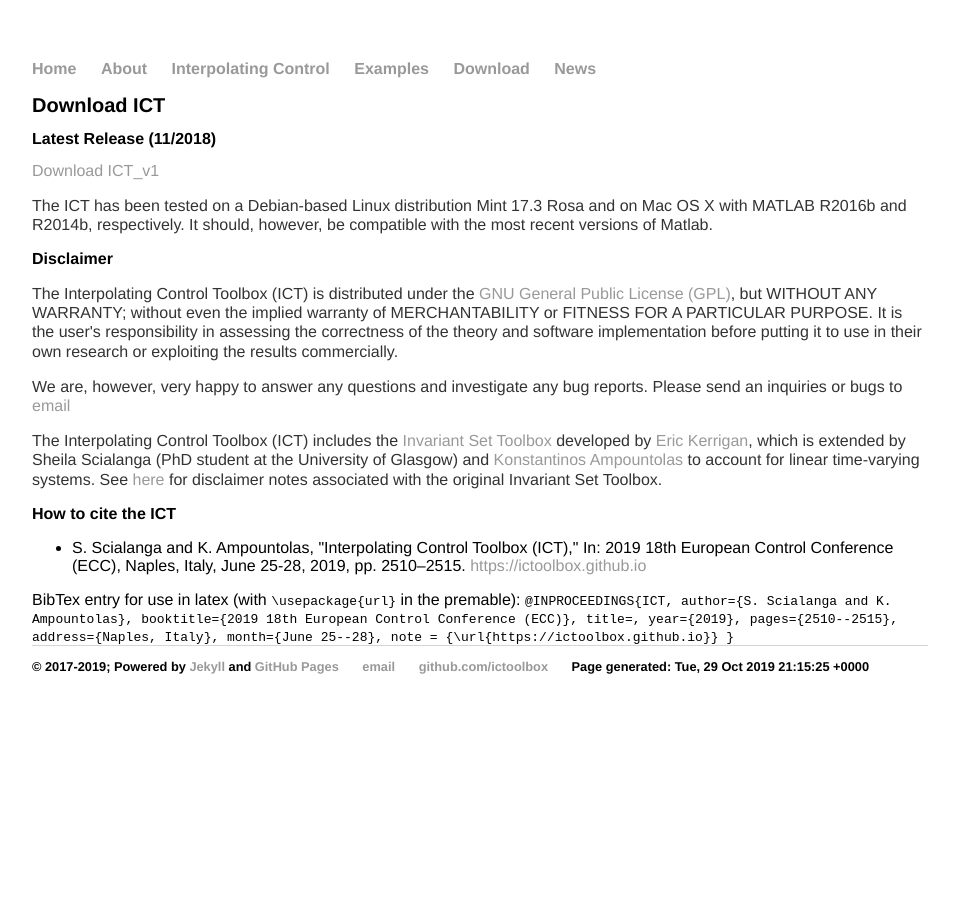
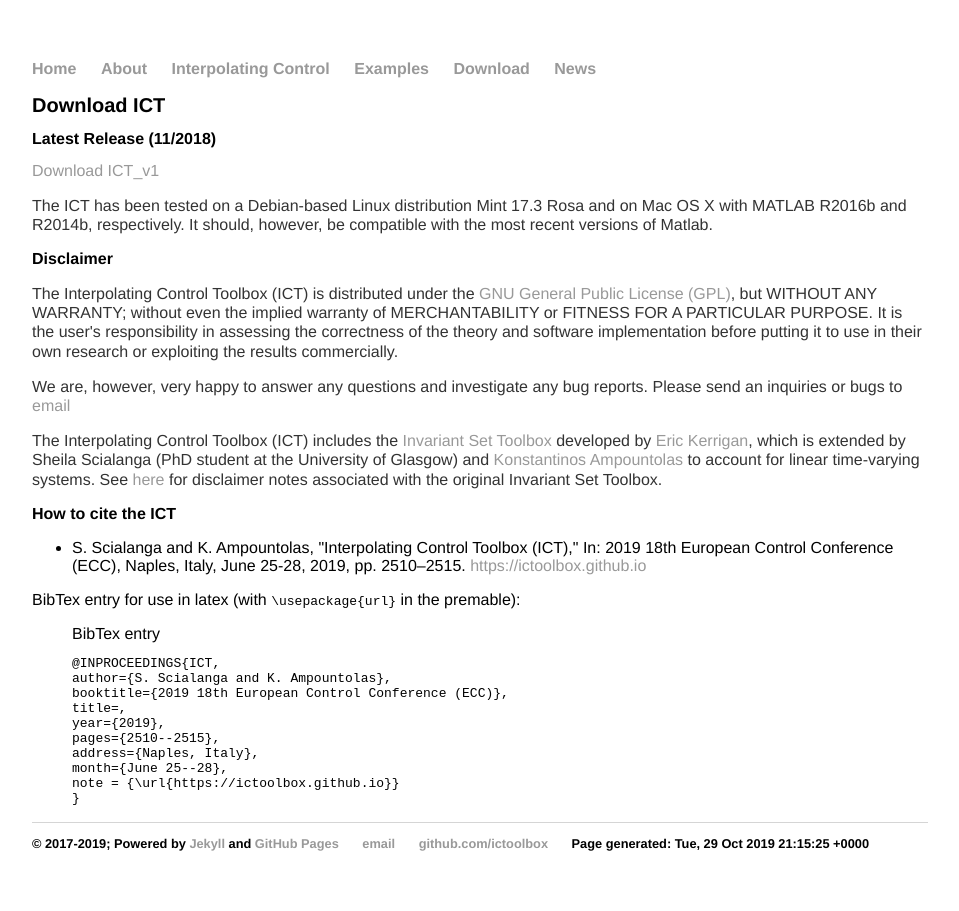
Before and after one commit to ICToolbox/ictoolbox.github.io, a Jekyll site: the page built from download/index.html, in a window 1280 px wide. Shown: the whole page, without its empty margins (160-1119 px from the left). Built offline with Jekyll 4.4.1, drawn with Linux system fonts in a browser that asks for light colours.

Commit message:
Update index.html

```diff
--- a/download/index.html
+++ b/download/index.html
@@ -33,7 +33,9 @@ for disclaimer notes associated with the original Invariant Set Toolbox.</p>
 	</ul>
 
 	BibTex entry for use in latex (with <tt>\usepackage{url}</tt> in the premable):
-    <code>
+<figure>
+  <figcaption>BibTex entry</figcaption>
+  <pre>
 @INPROCEEDINGS{ICT,
 author={S. Scialanga and K. Ampountolas},
 booktitle={2019 18th European Control Conference (ECC)},
@@ -44,7 +46,7 @@ address={Naples, Italy},
 month={June 25--28},
 note = {\url{https://ictoolbox.github.io}}
 }
-    </code>
-
+</pre>
+</figure>
 
 </div><!-- /.blurb -->
```
